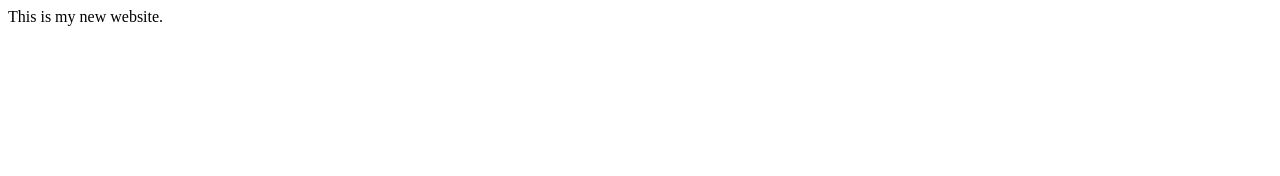
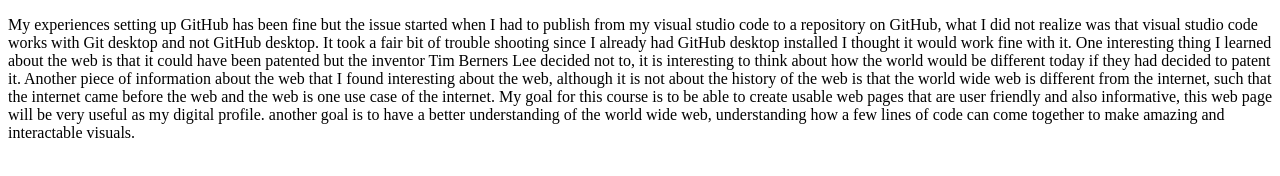
Before and after one commit to Gifted-one/DIGA3008A, a plain HTML site: page index.html in a window 1280 px wide. Drawn offline with Linux system fonts and the light colour scheme.

Commit message:
first paragraph

```diff
--- a/index.html
+++ b/index.html
@@ -6,6 +6,11 @@
     <title>Mpendulo's first website</title>
 </head>
 <body>
-    This is my new website.
+    <p>My experiences setting up GitHub has been fine but the issue started when I had to publish from my visual studio code to a repository on GitHub, what I did not realize was that visual studio code works with Git desktop and not GitHub desktop. It took a fair bit of trouble shooting since I already had GitHub desktop installed I thought it would work fine with it.
+
+        One interesting thing I learned about the web is that it could have been patented but the inventor Tim Berners Lee decided not to, it is interesting to think about how the world would be different today if they had decided to patent it. Another piece of information about the web that I found interesting about the web, although it is not about the history of the web is that the world wide web is different from the internet, such that the internet came before the web and the web is one use case of the internet.
+
+        My goal for this course is to be able to create usable web pages that are user friendly and also informative, this web page will be very useful as my digital profile. another goal is to have a better understanding of the world wide web, understanding how a few lines of code can come together to make amazing and interactable visuals.
+    </p>
 </body>
 </html>
```
